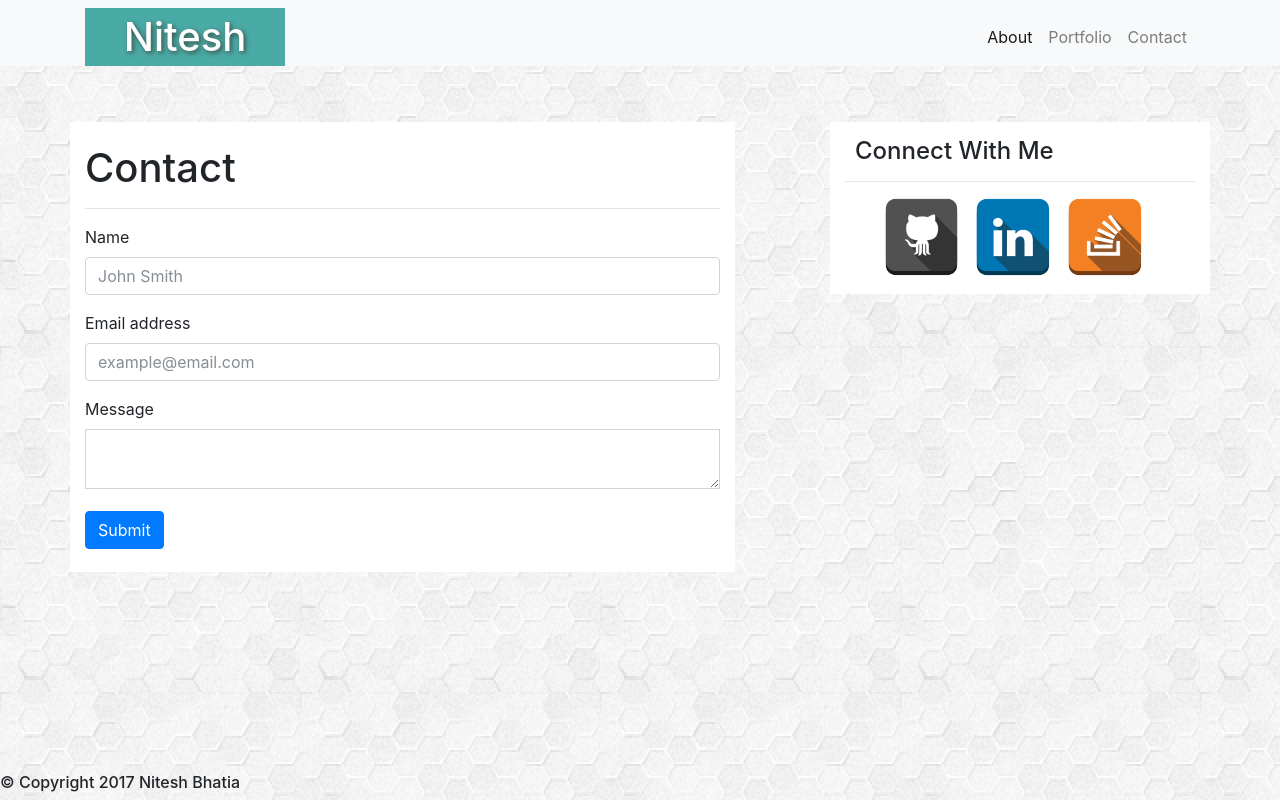
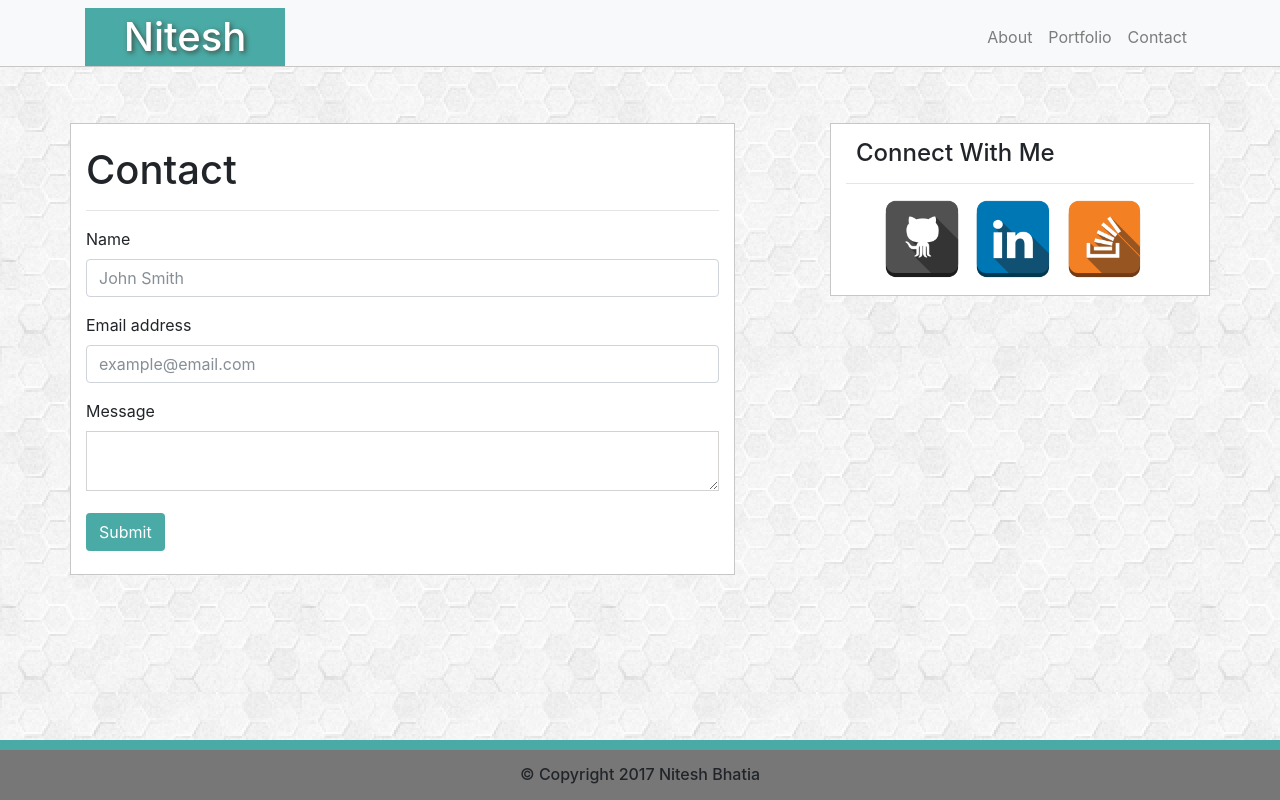
Before and after one commit to nbhatia03/Bootstrap-Portfolio, a plain HTML site: page contact.html in a window 1280 px wide. Drawn offline with nearby package versions, Linux system fonts and the light colour scheme.

Commit message:
Formatted footer, added borders

```diff
--- a/assets/css/style.css
+++ b/assets/css/style.css
@@ -2,6 +2,10 @@
 
 img{
     width: 100%;
+}
+
+nav{
+    border-bottom: solid #c7c7c7 1px;
 }
 
 nav>#headDiv{
@@ -78,6 +82,15 @@ textarea{
 
 .sticky-footer{
     margin-top:auto;
+    background-color: #777777;
+    border-top: 10px solid #4aaaa5;
+    height: 60px;
+    width: 100%;
+    display: flex;
+}
+
+h6{
+    margin:auto;
 }
 
 h5{
@@ -112,3 +125,16 @@ h5{
     box-sizing: border-box;
     left: 0;
 }
+
+#main, #CWM{
+    border: solid #c7c7c7 1px;
+}
+
+.btn-teal{
+    color: white;
+    background-color: #4aaaa5;
+}
+
+#aboutMeImg{
+    margin-bottom: 15px;
+}
--- a/contact.html
+++ b/contact.html
@@ -22,14 +22,14 @@
                 </button>
                 <div class="collapse navbar-collapse justify-content-end" id="navbarNav">
                     <ul class="navbar-nav">
-                        <li class="nav-item active">
-                            <a class="nav-link" href="index.html">About<span class="sr-only">(current)</span></a>
+                        <li class="nav-item">
+                            <a class="nav-link" href="index.html">About</a>
                         </li>
                         <li class="nav-item">
-                            <a class="nav-link" href="contact.html">Portfolio</a>
+                            <a class="nav-link" href="portfolio.html">Portfolio</a>
                         </li>
                         <li class="nav-item">
-                            <a class="nav-link" href="portfolio.html">Contact</a>
+                            <a class="nav-link" href="contact.html">Contact</a>
                         </li>
                     </ul>
                 </div>
@@ -55,7 +55,7 @@
                             <label for="">Message</label>
                             <textarea class="col-12" name="message"></textarea>
                         </div>
-                        <button type="submit" class="btn btn-primary">Submit</button>
+                        <button type="submit" class="btn btn-teal">Submit</button>
                     </form>
                 </div>
                 <div class="col-md-4 col-lg-4 offset-md-1 offset-lg-1" id="CWM">
```
Also changed, not shown: index.html (+4 -4 lines), portfolio.html (+4 -4 lines).
